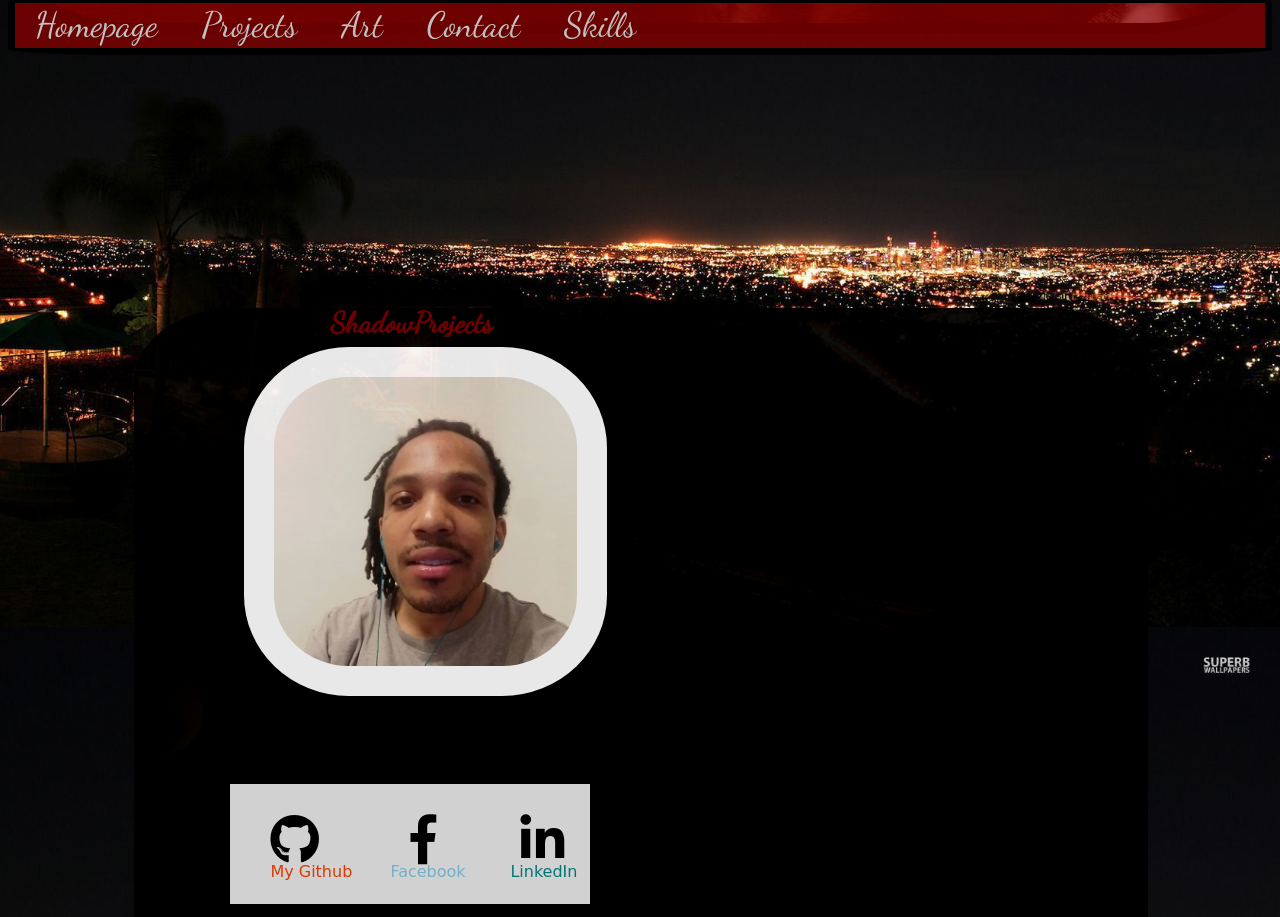
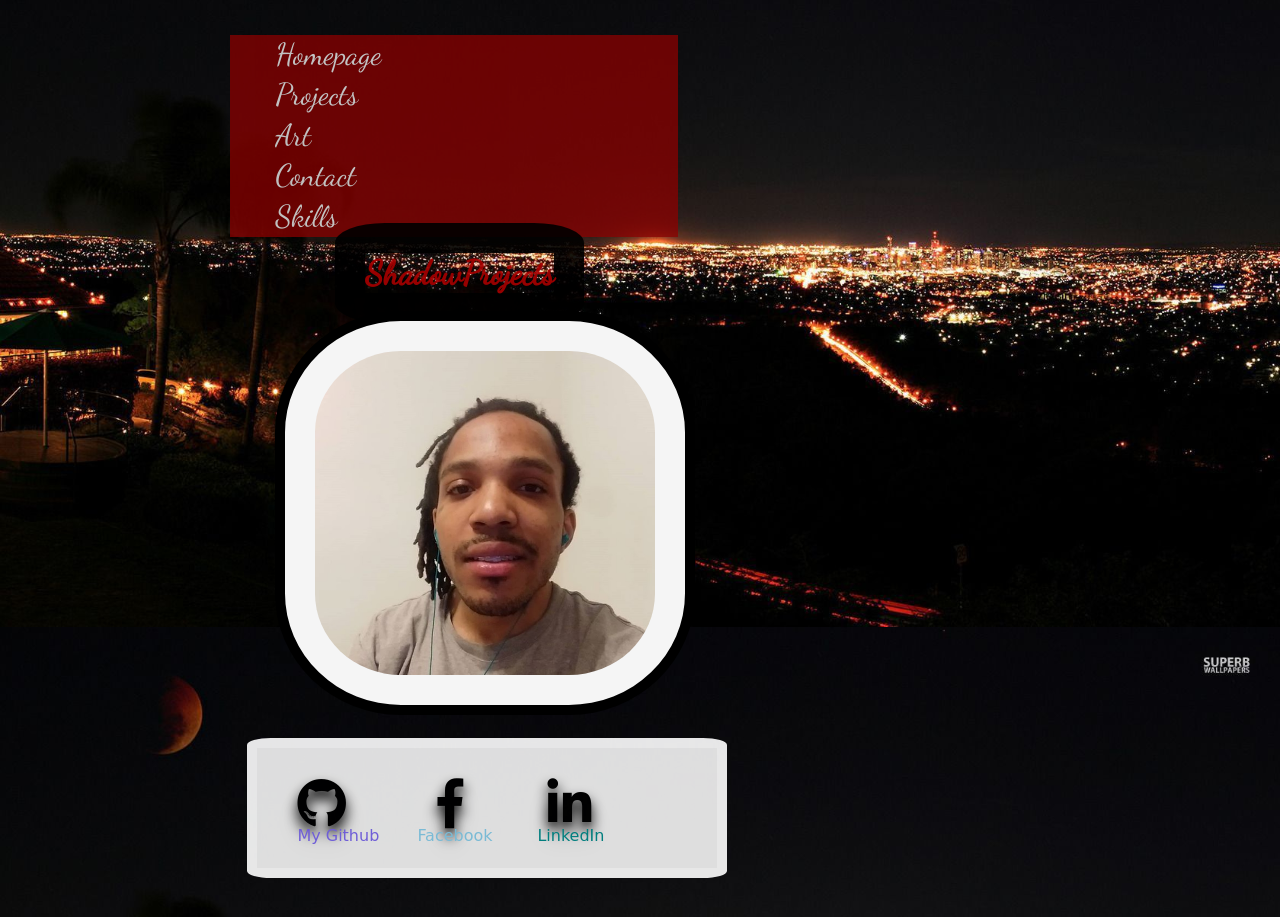
Before and after one commit to ShadowCoder914/ShadowProjects.co, a plain HTML site: page landingpage.html in a window 1280 px wide. Shown: the part 973-1890 px from the top of the page. Drawn offline with Linux system fonts and the light colour scheme; files whose address does not match are found by name.

Commit message:
Updated styles

```diff
--- a/mystyles.css
+++ b/mystyles.css
@@ -1,3 +1,57 @@
+
+/* Mobile styles go first, without media queries. */
+
+@media only screen and (min-width: 310px) and (max-width:1400px) { section {
+   width:430px;
+   margin-bottom: 100px;
+
+
+
+
+}
+}
+@media only screen and (min-width: 300px)
+{
+
+    {
+
+
+    }
+
+
+
+
+}
+
+
+
+
+    /* Larger mobile styles (wider than 320 pixels) */
+
+
+@media only screen and (min-width: 600px) { .myImg1 ,.Title{
+
+
+
+}
+    /* Tablet styles (wider than 600 pixels) */
+}
+
+@media only screen and (min-width: 1024px) {
+    /* Large laptop styles (wider than 1024 pixels) */
+}
+
+@media only screen and (min-width: 1140px) {
+    /* Desktop styles (wider than 1140 pixels) */
+}
+
+*{
+
+margin:0;
+padding:0;
+
+}
+
 body {
   background: black;
   background-image: url(imgs/bg\ city.jpg);
@@ -6,7 +60,10 @@ body {
   background-attachment: fixed;
   background-size: cover;
   line-height: 1;
-
+  margin-right: 25%;
+  margin-left: 18%;
+  max-width: 600px;
+  width: 28em;
 
 }
 /* Header */
@@ -17,29 +74,26 @@ body a {text-decoration: none;}
 
 
 
+#container-box{
+display:flex;
+flex-direction: column;
+flex-flow: column wrap;
+align-items:stretch;
+
+
+width:100%;
+
+
+
+}
 
 
 
 
 
 
-.topnav-container:hover{
-
-}
-
-.topnav-container{
-box-sizing: content-box;
-border: 7px solid  black;
-border-radius: 10%;
-position: relative;
-margin-bottom: 20%;
 
 
-
-
-
-
-}
 
 
 #dateString {
@@ -55,25 +109,14 @@ margin-bottom: 20%;
 
 
 ul {
-margin: 0;
-padding: 0;
-background-color:darkred;opacity:0.75 ;
+
+background-color:darkred;
+opacity:0.75 ;
 
 
 
 
-}
-ul.submenu{
-    position: absolute;
-    background:slategreys;
-    padding-left: 0px;
-    text-align: left;
-    margin-left: -25px;
-    max-width: 480px;
-    width: 160px;
-    font-size: 1em;
-    padding-top: 10px;
-    display: none;
+
 
 
 }
@@ -82,14 +125,8 @@ ul.submenu{
 
 
 
-.topnav-container > ul > li{
 
 
- display: inline-block;
- position: relative;
-
-
-}
 
 
 
@@ -107,12 +144,12 @@ ul li  {
 
     list-style: none;
 
-    padding-left:20px;
-    padding-right: 20px;
     padding-bottom: 5px;
     padding-top: 5px;
     font-family: 'Dancing Script', cursive;
-    font-size: 2.2em;
+    font-size: 1.9em;
+
+    margin-left:45px;
 
 
 
@@ -124,8 +161,10 @@ ul li a{
 
     color: white;
     text-decoration: none;
+    padding: px;
 
-    text-align: center;
+
+
 
 
 
@@ -135,20 +174,33 @@ ul li a{
 }
 .completeWrapperBox div{
 
- max-width: 550px;
+ max-width: 703px;
 
- min-width: 300px;
+ min-width: 400px;
+ margin-top:20px;
+
  }
 
  .completeWrapperBox {
-     height: auto;
+     height:auto;
      width: 80%;
      margin-left: 10%;
-     border: 1px solid black;
-     border-radius: 10%;
-     background-color: black;
-     opacity: 0.95;
 
+
+
+
+
+
+
+
+
+
+
+
+
+    }
+    .navbar {
+display: inline;
 
     }
 
@@ -165,11 +217,23 @@ ul li a:hover{
 
 }
 
+a{text-decoration: none;}
+
+.mainHeader {
 
 
-.mainheader {
+    text-align:left;
+    margin-left:auto;
+    position:relative;
+    right:100px;
 
-    width: 100%;
+    height:auto;
+
+
+}
+#mainMenu{
+
+
 
 }
 
@@ -181,7 +245,7 @@ img{
 }
 .myImg1{
 
-   width:55%;
+   width:85%;
    max-width: 400px;
 
    height:auto;
@@ -189,8 +253,11 @@ img{
    border-radius: 30%;
    padding: 30px;
    position: relative;
-   margin-left: 18%;
-   margin-bottom: 30%;
+   left: 25%;
+   flex-grow: 1;
+
+
+
 
 
 
@@ -207,12 +274,14 @@ img{
     padding: 100px;
     padding-bottom: 300px;
     border-radius: 15%;
-    margin-right:30px;
-    margin-left: 25px;
+    margin-right:auto;
+
     margin-top: 10%;
     position: relative;
     text-align: center;
     line-height: 1.5em;
+
+
 
     overflow: hidden;
 
@@ -220,11 +289,7 @@ img{
 
 }
 
-#about{
 
-
-
-}
 .jsPic{
   height: auto;
   width: 20%;
@@ -236,18 +301,17 @@ img{
 #main{
     border: 10px solid black;
     border-radius: 20%;
-    background:black;
-    margin-right: 100px;
-    position: absolute;
-    left:10px;
-    text-align: left ;
+    background:rgba(0,0,0,0.9);
+    margin-right: 700px;
+    text-align: center ;
     padding: 50px;
-    padding-right:300px;
+    padding-right:100px;
     margin-top: 10px;
-    width:40%;
-    height: 370px;
-    float: left;
+    width:100%;
+    height: 900px;
+
     opacity: 0.9;
+
 
 
 }
@@ -260,16 +324,18 @@ img{
 .Title {
 
     background-image: url(imgs/Dante\ the\ Warrior\ coming\ \ soon.jpg);
-    color:maroon;
+    color:rgb(168, 0, 0);
     border: 30px solid black;
     border-radius:20%;
     font-family:  'Dancing Script', cursive;
     display: inline;
     background-position: top left;
-    margin-left: 30%;
-    font-size:  1.8em;
-    text-decoration-line: none;
+    font-size:  2.1em;
+    text-decoration: none;
     opacity: 0.9;
+    position:relative;
+    left:40%;
+
 }
 i{
     font-size: 50px;
@@ -281,6 +347,7 @@ i{
 }
 i:hover{
    color: greenyellow;
+   font-size: 4em;
 
 }
 p {
@@ -294,6 +361,8 @@ p {
  top:200px;
  border: 10px solid black;
  border-radius: 10%;
+ height: 600px;
+ margin-bottom: 145px;
 
 }
 .Github{
@@ -302,7 +371,8 @@ padding: 0;
 position: absolute;
 left: 40px;
 font-size: 1em;
-color: orangered;
+color: mediumslateblue;
+
 
 }
 .fB{
@@ -353,6 +423,9 @@ p{ color: whitesmoke;
     left: 10px;
     top: 30px;
     color: black;
+    text-shadow:  0px 4px 3px rgba(0,0,0,0.1),
+0px 8px 13px black,
+0px 18px 23px rgba(1,1,1,0.1);
     }
 .fa-facebook-f {
     padding-right: 20px;
@@ -360,6 +433,10 @@ p{ color: whitesmoke;
     left:150px;
     top: 30px;
     color: black;
+   text-shadow:  0px 4px 3px rgba(0,0,0,0.1),
+0px 8px 13px black,
+0px 18px 23px rgba(1,1,1,0.1);
+
      }
 .fa-linkedin-in{
     padding-right: 8px;
@@ -367,6 +444,9 @@ p{ color: whitesmoke;
     left:260px;
     top: 30px;
     color: black;
+    text-shadow: 0px 4px 3px rgba(0,0,0,0.1),
+0px 8px 13px black,
+0px 18px 23px rgba(1,1,1,0.1);
 
 }
 
@@ -375,23 +455,21 @@ p{ color: whitesmoke;
 
 .Icons {
  padding-top: 80px;
- border: 10px solid black; opacity: 0.9;
+ border: 10px solid white; opacity: 0.9;
  border-radius: 5%;
  background: whitesmoke;
  padding-bottom:40px;
- margin-bottom: 30px;
- position: relative; bottom:100px;
- left: 30px;
+ margin-bottom: 100px;
+ position: relative;
+ left: 3.7em;
+
  font-size: 1em;
  font-family: cursive;
- margin-right: 30px;
- max-width: 350px;
- min-width: 200px;
-
+ margin-right: 100px;
+ margin-left: 13px;
  padding-left: 40px;
  padding-right: 20px;
- margin-left: 10%;
- width: 30%;
+ width: 20%;
  height: auto;
 
 }
@@ -399,20 +477,6 @@ p{ color: whitesmoke;
 
 
 
-@media only screen and (max-width:600px) {
-    #home{
-     text-align: center;
-
-          }
-
-   }
-   @media only screen and (max-width:400px) {
-    #home{
-     text-align: center;
-
-          }
-
-   }
 
 
 
@@ -433,7 +497,7 @@ p{ color: whitesmoke;
 background:black; opacity: 0.9;
 position: relative;
 top:900px;
-width: 100%;
+width: 400px;
 height: 300px;
 margin-bottom: 20%;
 
```
